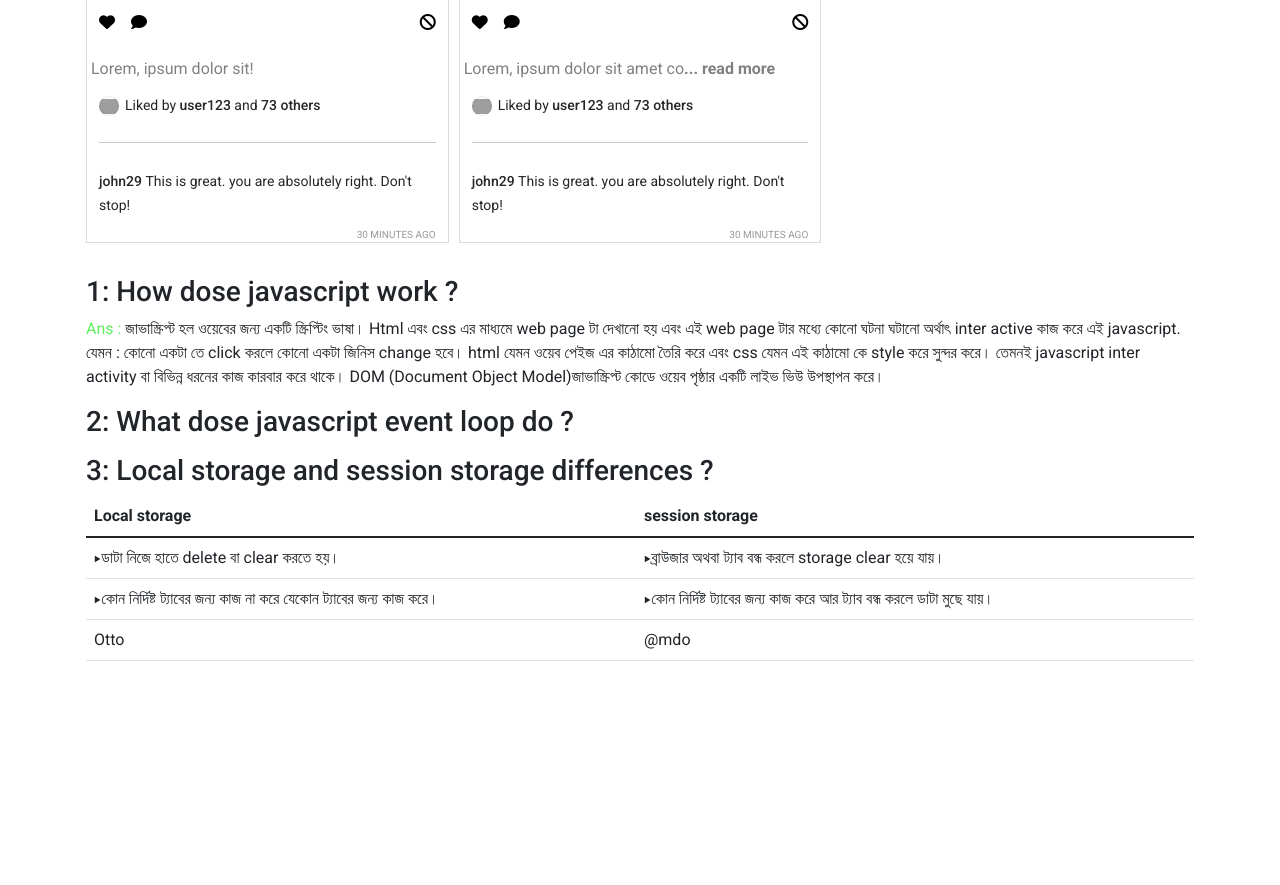
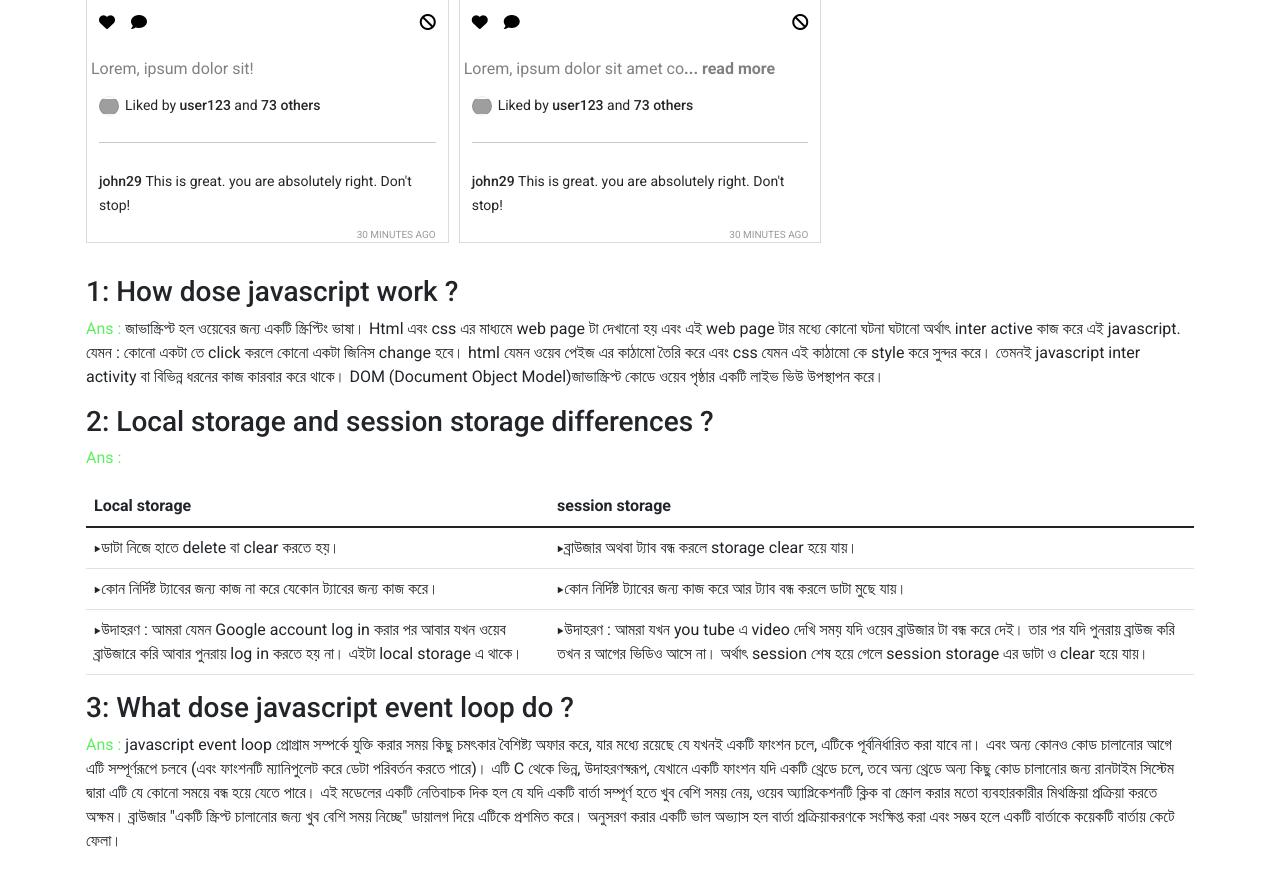
Before and after one commit to Rijonahmed/Insta-Sohor, a plain HTML site: page index.html in a window 1280 px wide. Shown: the part 1289-2174 px from the top of the page. Before the commit the page ends 1982 px from the top, so only its background shows below. Drawn offline with nearby package versions, Linux system fonts and the light colour scheme; grey boxes are pictures that could not be loaded.

Commit message:
3 ans commit

```diff
--- a/index.html
+++ b/index.html
@@ -59,7 +59,6 @@
     </main>
     <section class="main container mx-auto p-3">
         <h3>1: How dose javascript work ?</h3>
-
         <p><span style="color: rgb(93, 240, 93);">Ans :</span> জাভাস্ক্রিপ্ট হল ওয়েবের জন্য একটি স্ক্রিপ্টিং ভাষা।
             Html এবং css এর মাধ্যমে web page টা দেখানো হয় এবং এই web page টার মধ্যে কোনো ঘটনা ঘটানো অর্থাৎ inter active
             কাজ করে এই javascript. যেমন : কোনো একটা তে click করলে কোনো একটা জিনিস change হবে। html যেমন ওয়েব পেইজ এর
@@ -68,10 +67,8 @@
             DOM (Document Object Model)জাভাস্ক্রিপ্ট কোডে ওয়েব পৃষ্ঠার একটি লাইভ ভিউ উপস্থাপন করে।
         </p>
 
-
-        <h3>2: What dose javascript event loop do ?</h3>
-        <p></p>
-        <h3>3: Local storage and session storage differences ?</h3>
+        <h3>2: Local storage and session storage differences ?</h3>
+        <p><span style="color: rgb(93, 240, 93);">Ans :</span></p>
         <table class="table">
             <thead>
                 <tr>
@@ -93,13 +90,32 @@
                 </tr>
                 <tr>
 
-                    <td>Otto</td>
-                    <td>@mdo</td>
+                    <td>&rtrif;উদাহরণ : আমরা যেমন Google account log in করার পর আবার যখন ওয়েব ব্রাউজারে করি আবার পুনরায়
+                        log in করতে হয় না। এইটা local storage এ থাকে।</td>
+                    <td>&rtrif;উদাহরণ : আমরা যখন you tube এ video দেখি সময় যদি ওয়েব ব্রাউজার টা বন্ধ করে দেই। তার পর যদি
+                        পুনরায় ব্রাউজ করি তখন র আগের ভিডিও আসে না। অর্থাৎ session শেষ হয়ে গেলে session storage এর ডাটা ও
+                        clear হয়ে যায়।</td>
                 </tr>
 
 
             </tbody>
         </table>
+
+
+        <h3>3: What dose javascript event loop do ?</h3>
+        <p><span style="color: rgb(93, 240, 93);">Ans : </span> javascript event loop প্রোগ্রাম সম্পর্কে যুক্তি করার
+            সময়
+            কিছু চমৎকার বৈশিষ্ট্য অফার করে, যার মধ্যে রয়েছে যে
+            যখনই একটি ফাংশন চলে, এটিকে পূর্বনির্ধারিত করা যাবে না। এবং অন্য কোনও কোড চালানোর আগে এটি সম্পূর্ণরূপে চলবে
+            (এবং ফাংশনটি ম্যানিপুলেট করে ডেটা পরিবর্তন করতে পারে)। এটি C থেকে ভিন্ন, উদাহরণস্বরূপ, যেখানে একটি ফাংশন যদি
+            একটি থ্রেডে চলে, তবে অন্য থ্রেডে অন্য কিছু কোড চালানোর জন্য রানটাইম সিস্টেম দ্বারা এটি যে কোনো সময়ে বন্ধ
+            হয়ে যেতে পারে।
+            এই মডেলের একটি নেতিবাচক দিক হল যে যদি একটি বার্তা সম্পূর্ণ হতে খুব বেশি সময় নেয়, ওয়েব অ্যাপ্লিকেশনটি
+            ক্লিক বা স্ক্রোল করার মতো ব্যবহারকারীর মিথস্ক্রিয়া প্রক্রিয়া করতে অক্ষম। ব্রাউজার "একটি স্ক্রিপ্ট চালানোর
+            জন্য খুব বেশি সময় নিচ্ছে" ডায়ালগ দিয়ে এটিকে প্রশমিত করে। অনুসরণ করার একটি ভাল অভ্যাস হল বার্তা
+            প্রক্রিয়াকরণকে সংক্ষিপ্ত করা এবং সম্ভব হলে একটি বার্তাকে কয়েকটি বার্তায় কেটে ফেলা।</p>
+
+
     </section>
     <footer></footer>
 
```
